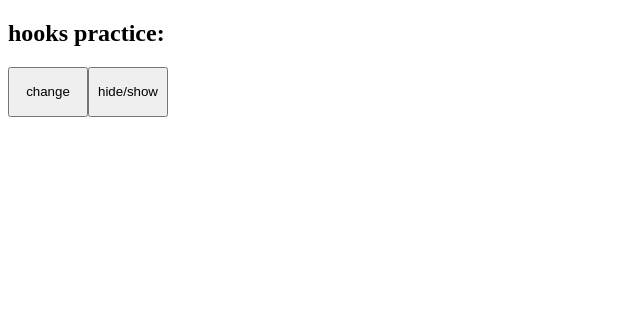
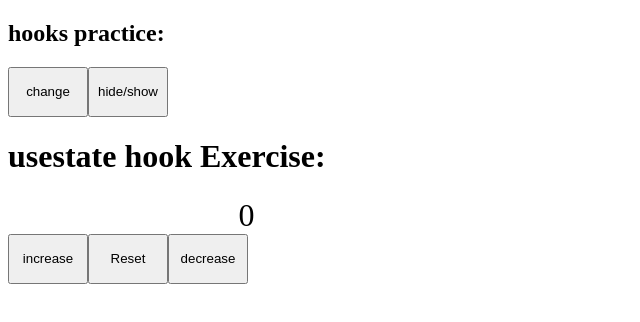
Before and after one commit to mphoChuene/React-practice, a React (Vite) app: page / in a window 1280 px wide. Shown: the top 322 px of the page, without its empty margins (0-640 px from the left). Built offline with nearby package versions, Linux system fonts and the light colour scheme.

Commit message:
usestate hook exercise completed

```diff
--- /dev/null
+++ b/src/components/usestatehook/Exercise.jsx
@@ -0,0 +1,29 @@
+import React,{useState} from "react";
+
+const Exercise = () => {
+
+    const [count,setCount]=useState(0)
+
+    // button functions
+    const increment=()=>{
+        setCount(count +1)
+    }
+    const decrement=()=>{
+        setCount(count -1)
+    }
+    const restart=()=>{
+        setCount(0)
+    }
+
+  return (
+    <div>
+      <h1>usestate hook Exercise:</h1>
+        <div className="counter" style={{paddingLeft:"18vw", fontSize:'2rem'}}>{count}</div>
+      <button onClick={increment}>increase</button>
+      <button onClick={restart}>Reset</button>
+      <button onClick={decrement}>decrease</button>
+    </div>
+  );
+};
+
+export default Exercise;
--- a/src/components/usestatehook/State.jsx
+++ b/src/components/usestatehook/State.jsx
@@ -1,26 +1,24 @@
-import React,{useState} from "react";
+import React, { useState } from "react";
+import Exercise from "./Exercise";
+const State = () => {
+  const [color, setColor] = useState("black");
+  const [visible, setVisible] = useState(true);
 
-const State = () => {
+  const handleChange = () => {
+    setColor(color === "black" ? "red" : "black");
+  };
 
-  const [color,setColor]=useState('black')
-  const [visible,setVisible]= useState(true)
-
-  const handleChange =()=>{
-    setColor(color === 'black' ? 'red' : 'black')
-  }
-
-  const visibility =()=>{
-    setVisible(!visible)
-  }
+  const visibility = () => {
+    setVisible(!visible);
+  };
 
   return (
     <div>
       {/* change the color of the text */}
-      {visible &&<h2 style={{color:color}}>hooks practice:</h2>}
+      {visible && <h2 style={{ color: color }}>hooks practice:</h2>}
       <button onClick={handleChange}>change</button>
       <button onClick={visibility}>hide/show</button>
-
-
+      <Exercise />
     </div>
   );
 };
```
